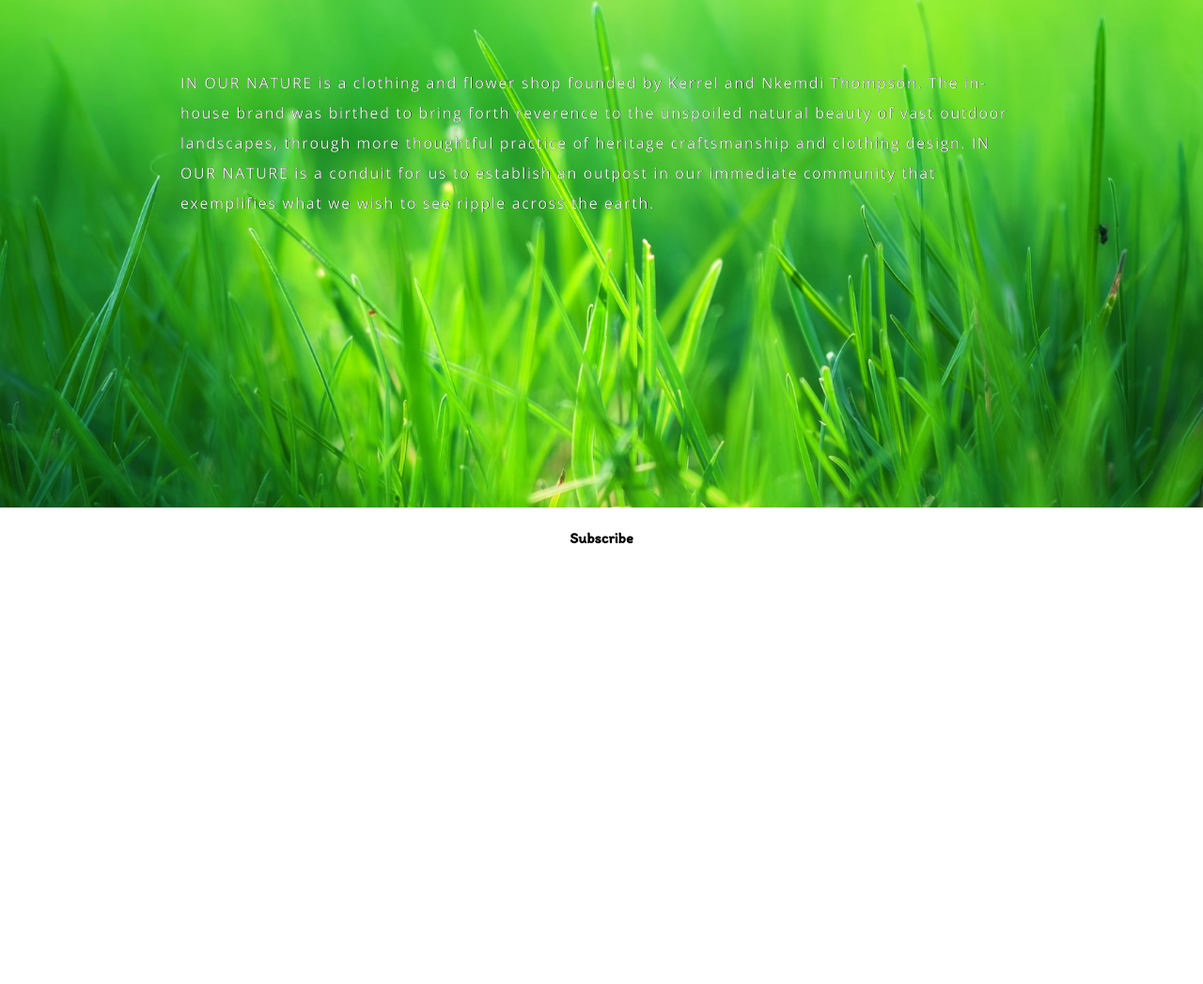
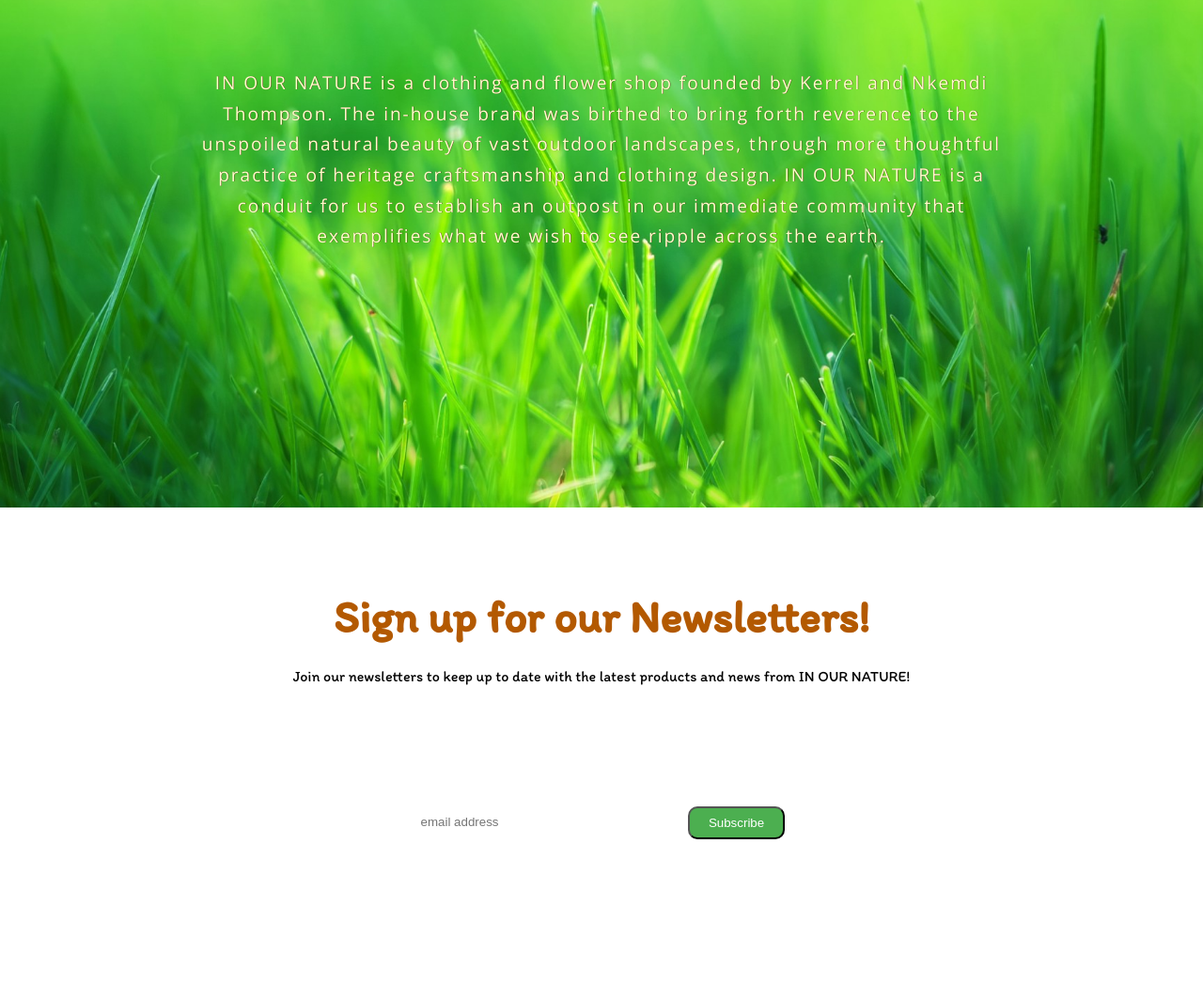
Before and after one commit to virgili23/AllFruit, a plain HTML site: page main.html in a window 1280 px wide. Shown: the part 260-1307 px from the top of the page at 94% size. Before the commit the page ends 867 px from the top, so only its background shows below. Drawn offline with nearby package versions, Linux system fonts and the light colour scheme.

Commit message:
began taking the steps to integrate the Mailchimp feature

```diff
--- a/main.html
+++ b/main.html
@@ -15,6 +15,11 @@
 <link href="https://fonts.googleapis.com/css?family=Courgette" rel="stylesheet">
 <link href="https://fonts.googleapis.com/css?family=Itim" rel="stylesheet">
 <link rel="stylesheet" href="https://cdnjs.cloudflare.com/ajax/libs/animate.css/3.7.0/animate.min.css">
+
+
+
+<!-- MailCHimp -->
+<!-- <link href="//cdn-images.mailchimp.com/embedcode/horizontal-slim-10_7.css" rel="stylesheet" type="text/css"> -->
 
 </head>
 
@@ -53,11 +58,33 @@
 
     <!-- mail subscriptions -->
     <div class="footer">
-        <a href="#">
-            <h4 style="text-align: center;">
-                Subscribe
-            </h4>
-        </a>
+        <!-- Begin Mailchimp Signup Form -->
+        <div class="footer-wrap">
+
+            <h1 class="newsletter">Sign up for our Newsletters!</h1>
+
+            <p>Join our newsletters to keep up to date with the latest products and news from IN OUR NATURE!</p>
+
+            <div id="mc_embed_signup">
+            <form action="https://vbaez.us19.list-manage.com/subscribe/post?u=bdc8543af6901223612f67d67&amp;id=b4f891cf1c" method="post" id="mc-embedded-subscribe-form" name="mc-embedded-subscribe-form" class="validate" target="_blank" novalidate>
+
+                <div id="mc_embed_signup_scroll" style="margin: 0;">
+                    <input type="email" value="" name="EMAIL" class="email" id="mce-EMAIL" placeholder="email address" required>
+                    <!-- real people should not fill this in and expect good things - do not remove this or risk form bot signups -->
+                    <div style="position: absolute; left: -5000px;" aria-hidden="true">
+                        <input type="text" name="b_bdc8543af6901223612f67d67_b4f891cf1c" tabindex="-1" value="">
+                    </div>
+
+                    <div class="clear">
+                        <input type="submit" value="Subscribe" name="subscribe" id="mc-embedded-subscribe" class="button">
+                    </div>
+                </div>
+
+            </form>
+            </div>
+        </div>
+
+<!--End mc_embed_signup-->
     </div>
 
 
--- a/style.css
+++ b/style.css
@@ -14,13 +14,22 @@
     font-size: 1rem;
     line-height: 1.5;
     overflow-x: hidden;
+    text-align: center;
+}
+
+h1 {
+    margin: 0;
 }
  .frontintro p {
-    color: #f1f1f1;
+    /* color: #f1f1f1; */
+    /* color: #604020; */
+    color: #ffffcc;
     font-family: 'Open Sans', sans-serif;
+    font-size: 1.2em;
     letter-spacing: .1em;
-    line-height: 2em;
-    text-shadow: .3px .3px black;
+    line-height: 1.7em;
+    text-shadow: .5px .4px #604020;
+    transition: ease 2s;
  }
 
 /* landing page */
@@ -138,11 +147,7 @@
     background-repeat: no-repeat;
     background-size: cover;
 }
-.footer {
-    /* background: red; */
-    width: 100vw;
-    /* height: 50px; */
-}
+
 
 /* Navigation */
 
@@ -245,3 +250,101 @@
     /* background: blue; */
 
 }
+
+
+
+
+
+
+/* footer and MAILCHIMP */
+
+.footer {
+    /* background: blue; */
+    width: 100vw;
+    height: 70vh;
+    /* height: 50px; */
+}
+
+.footer-wrap {
+    /* background: green; */
+    width: 80%;
+    height: 90%;
+    padding-top: 10vh;
+    margin: auto;
+}
+
+
+/* for the title that says subscribe to newsletter */
+.newsletter {
+    color: #b35900;
+    text-align: center;
+    font-size: 3em;
+}
+
+
+
+/* email and submit button features below */
+
+/* The whole DIV */
+#mc_embed_signup {
+    /* background: violet; */
+    /* display: inline; */
+    padding: 10vh 0;
+    margin: 0 auto;
+    /* clear: left;  */
+    font: 14px Helvetica,Arial,sans-serif;
+    width: 100%;
+}
+
+
+/* The area for the email and submit buttons */
+#mc_embed_signup_scroll {
+
+    width: 400px;
+    position: relative;
+    left: 30%;
+    padding: 30px 0px;
+    /* background: yellow; */
+    /* display: inline; */
+
+}
+.email {
+    padding: 5px 15px;
+}
+
+input[type=email] {
+
+    outline: none;
+    padding: 8px 100px 8px 5px;
+    transition: 0.5s;
+    border: 1px solid #fff;
+    border-radius: 10px;
+}
+
+input[type=email]:focus {
+
+    border: 1px solid #555;
+}
+
+/* the subscribe button */
+
+.clear {
+    float: right;
+    margin-left: 0;
+    text-decoration: none;
+}
+
+input[type=submit] {
+    text-decoration: none;
+    cursor: pointer;
+    background-color: #4CAF50;
+    border-radius: 2px solid #4caf50;
+    border-radius: 10px;
+    color: white;
+}
+#mc-embedded-subscribe {
+    /* float: right; */
+    /* margin: 0; */
+    padding: 8px 20px 8px 20px;
+    text-decoration: none;
+}
```
